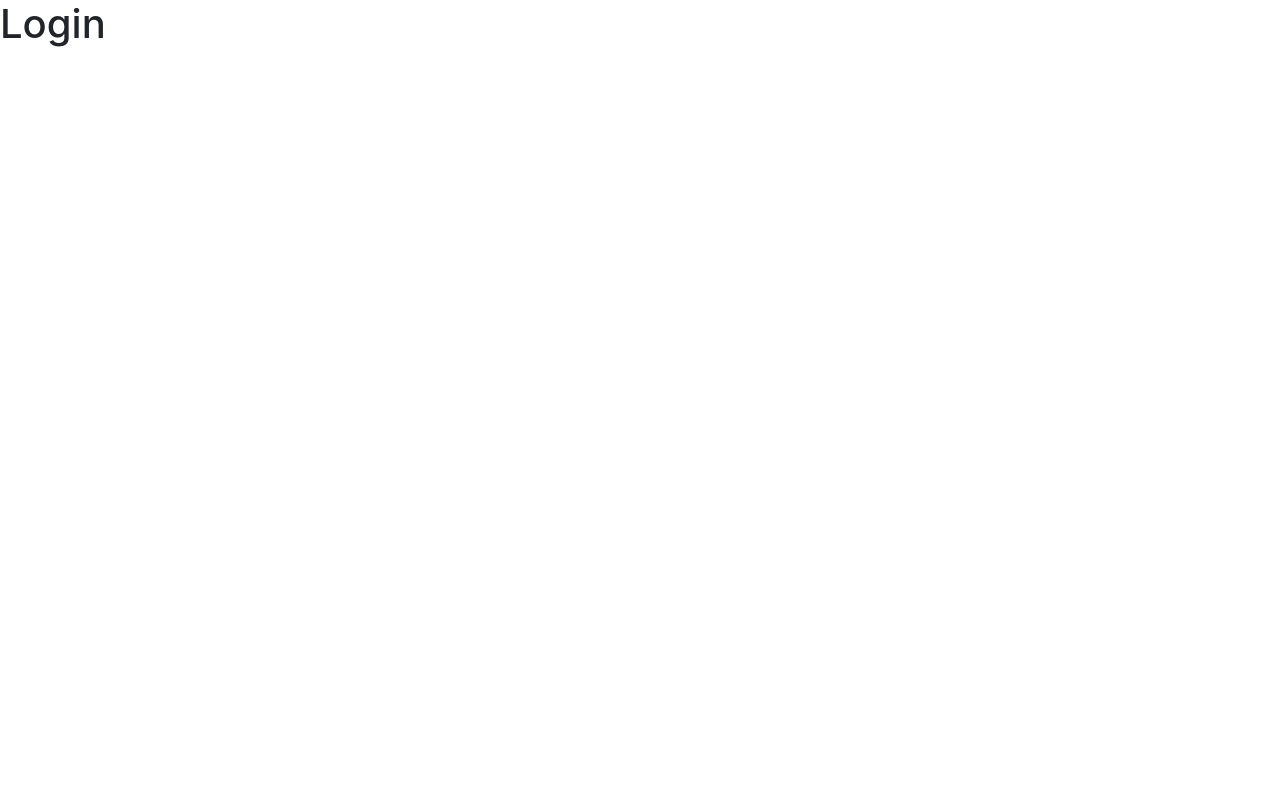
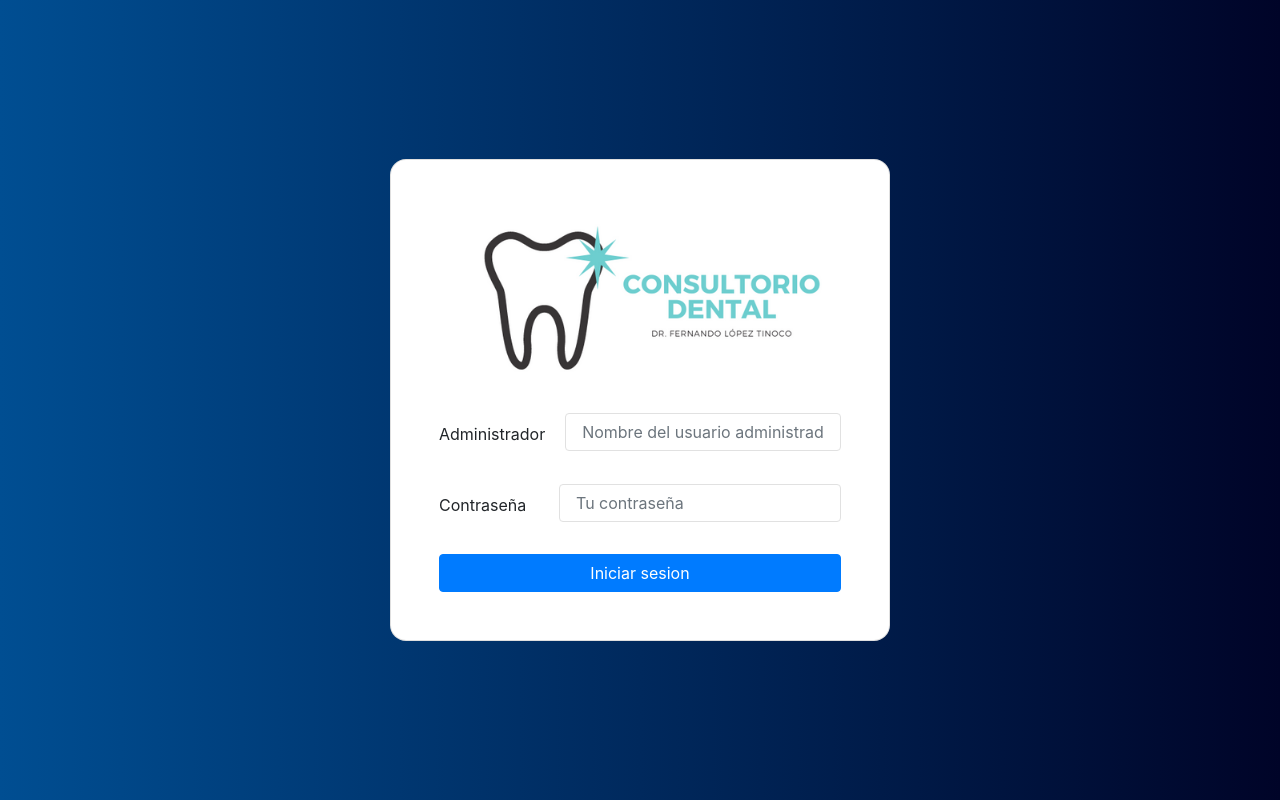
Before and after one commit to MarcoCarrillo/ConsultorioDental-cliente, a React (Create React App) app: page / in a window 1280 px wide. Built offline with nearby package versions, Linux system fonts and the light colour scheme.

Commit message:
Creacion del formulario de login

```diff
--- a/src/components/auth/Login.js
+++ b/src/components/auth/Login.js
@@ -1,8 +1,46 @@
 import React from 'react'
 
 const Login = () => {
+
+    const onChange = () => {
+
+    }
+
     return (
-        <h1>Login</h1>
+        <div className="form-usuario back-color">
+            <div className="contenedor-form card">
+                <img className="card-image" src="logo-consult.png" alt="Logo"/>
+
+                <form>
+                    <div className="campo-form">
+                        <label htmlFor="admin">Administrador</label>
+                        <input
+                            className="form-control"
+                            type="text"
+                            id="admin"
+                            name="admin"
+                            placeholder="Nombre del usuario administrador"
+                            onChange={onChange}
+                        />
+                    </div>
+                    <div className="campo-form">
+                        <label htmlFor="password">Contraseña</label>
+                        <input
+                            className="form-control"
+                            type="password"
+                            id="password"
+                            name="password"
+                            placeholder="Tu contraseña"
+                            onChange={onChange}
+                        />
+                    </div>
+
+                    <div className="campo-form">
+                        <input type="submit" className="btn btn-primary btn-block" value="Iniciar sesion" />
+                    </div>
+                </form>
+            </div>
+        </div>
      );
 }
 
--- a/src/index.css
+++ b/src/index.css
@@ -11,3 +11,59 @@ code {
   font-family: source-code-pro, Menlo, Monaco, Consolas, 'Courier New',
     monospace;
 }
+
+label{
+  margin-top: 10px;
+  margin-bottom: 5px;
+  margin-right: 20px;
+}
+
+.back-color {
+  background: #000428;
+  background: -webkit-linear-gradient(to right, #004e92, #000428);
+  background: linear-gradient(to right, #004e92, #000428);
+  margin: 0;
+  padding: 0;
+}
+
+.form-usuario{
+  height: 100vh;
+  min-height: 800px;
+  display: flex;
+  align-items: center;
+  justify-content: center;
+}
+
+.contenedor-form {
+  padding: 1rem 3rem 3rem 3rem ;
+  max-width: 500px;
+  width: 95%;
+  background-color: #FFFFFF;
+  border-radius: 1rem;
+}
+
+.campo-form {
+  display: flex;
+  margin-bottom: 2rem;
+  align-items: center;
+}
+.campo-form:last-of-type {
+margin: 0;
+}
+.campo-form label {
+flex: 0 0 100px;
+font-family: var(--textFont);
+}
+.campo-form input[type="password"],
+.campo-form input[type="email"],
+.campo-form input[type="text"] {
+border: 1px solid #e1e1e1;
+padding: 1rem;
+flex: 1;
+}
+
+.enlace-cuenta {
+margin-top: 2rem;
+display: block;
+opacity: .7;
+}
```
Also changed, not shown: public/logo-consult.png (added).
